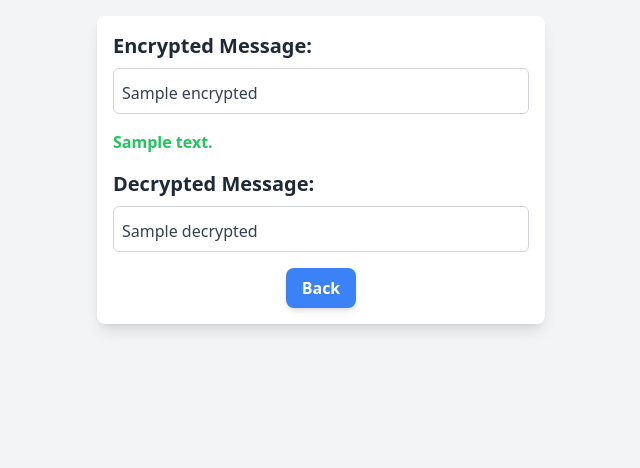
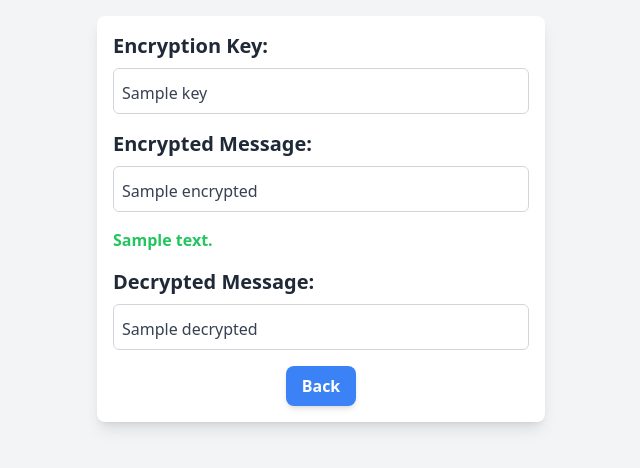
Before and after one commit to ImNoahDev/Password-Scrambler, a Flask app: template templates/result.html in a window 1280 px wide. Shown: the top 468 px of the page, without its empty margins (319-959 px from the left). Run offline with Flask 3, Linux system fonts and the light colour scheme; the template is opened without the code that fills it: most values are stand-ins (such as "Sample title", 1, 10 or a date in 2020); some libraries are stand-ins or nearby versions.

Commit message:
Add key to results page

```diff
--- a/main.py
+++ b/main.py
@@ -75,18 +75,20 @@ app = Flask(__name__)
 def home():
     return render_template('index.html')
 
-# Encrypt route
+
 @app.route('/encrypt', methods=['POST'])
 def encrypt():
     message = generate_words()
     key = generate_key()
     encrypted = encrypt_words(message, key)
-    encrypted_str = encrypted  # Already a string from aesEcbEncryptToBase64
+    encrypted_str = encrypted  # Replace with your actual encrypted message
+
     # Copy encrypted message to clipboard
     pyperclip.copy(encrypted_str)
     clipboard_message = "Encrypted message copied to clipboard!"
-    # Render result page
-    return render_template('result.html', message=message, encrypted=encrypted_str, clipboard_message=clipboard_message)
+
+    # Render result page with message, encrypted string, key, and clipboard message
+    return render_template('result.html', message=message, encrypted=encrypted_str, key=key, clipboard_message=clipboard_message)
 
 # Decrypt route
 @app.route('/decrypt', methods=['POST'])
--- a/templates/result.html
+++ b/templates/result.html
@@ -21,6 +21,15 @@
                     <h2 class="text-xl font-bold">Generated Message:</h2>
                     <div class="mt-2 text-gray-700 dark:text-gray-300 p-2 border border-gray-300 dark:border-gray-600 rounded-md max-h-48 overflow-auto">
                         <p class="mt-1">{{ message }}</p>
+                    </div>
+                </div>
+                {% endif %}
+
+                {% if key %}
+                <div class="mb-4">
+                    <h2 class="text-xl font-bold">Encryption Key:</h2>
+                    <div class="mt-2 text-gray-700 dark:text-gray-300 p-2 border border-gray-300 dark:border-gray-600 rounded-md max-h-48 overflow-auto">
+                        <p class="mt-1">{{ key }}</p>
                     </div>
                 </div>
                 {% endif %}
```
